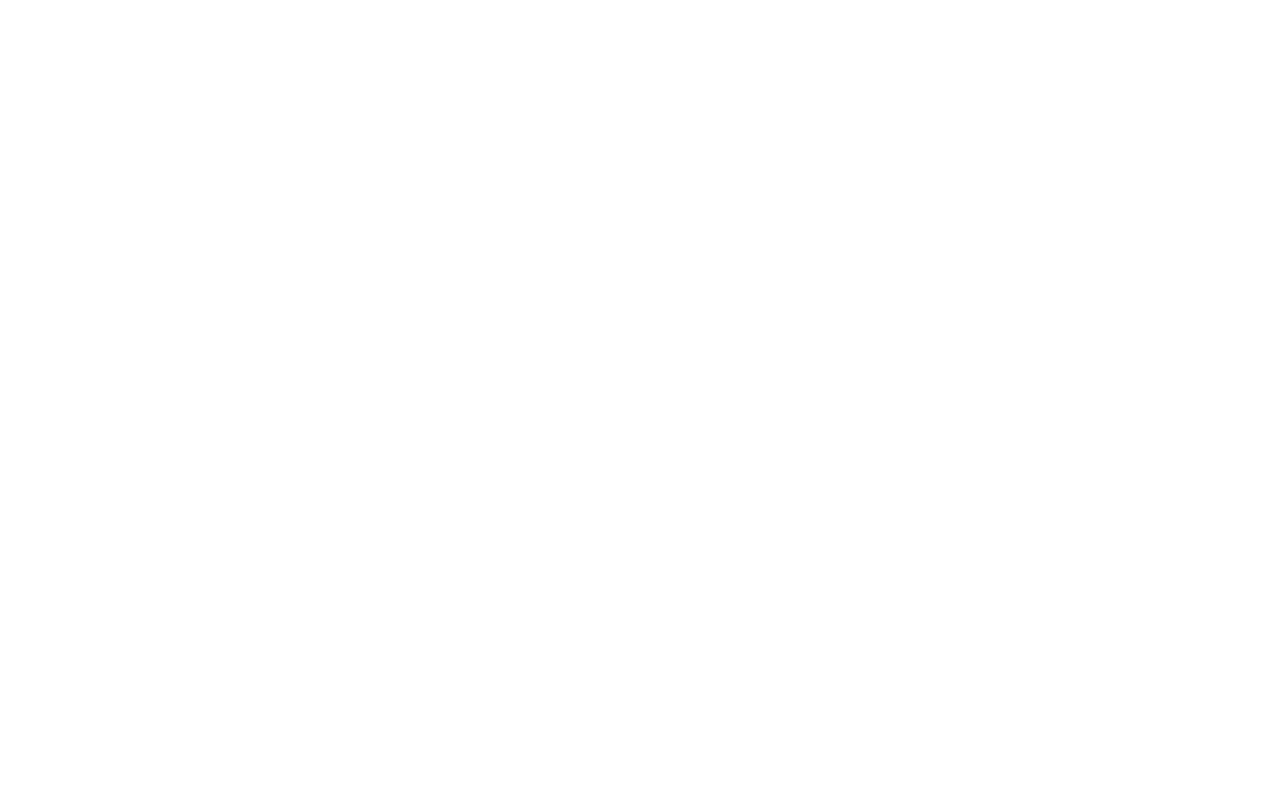
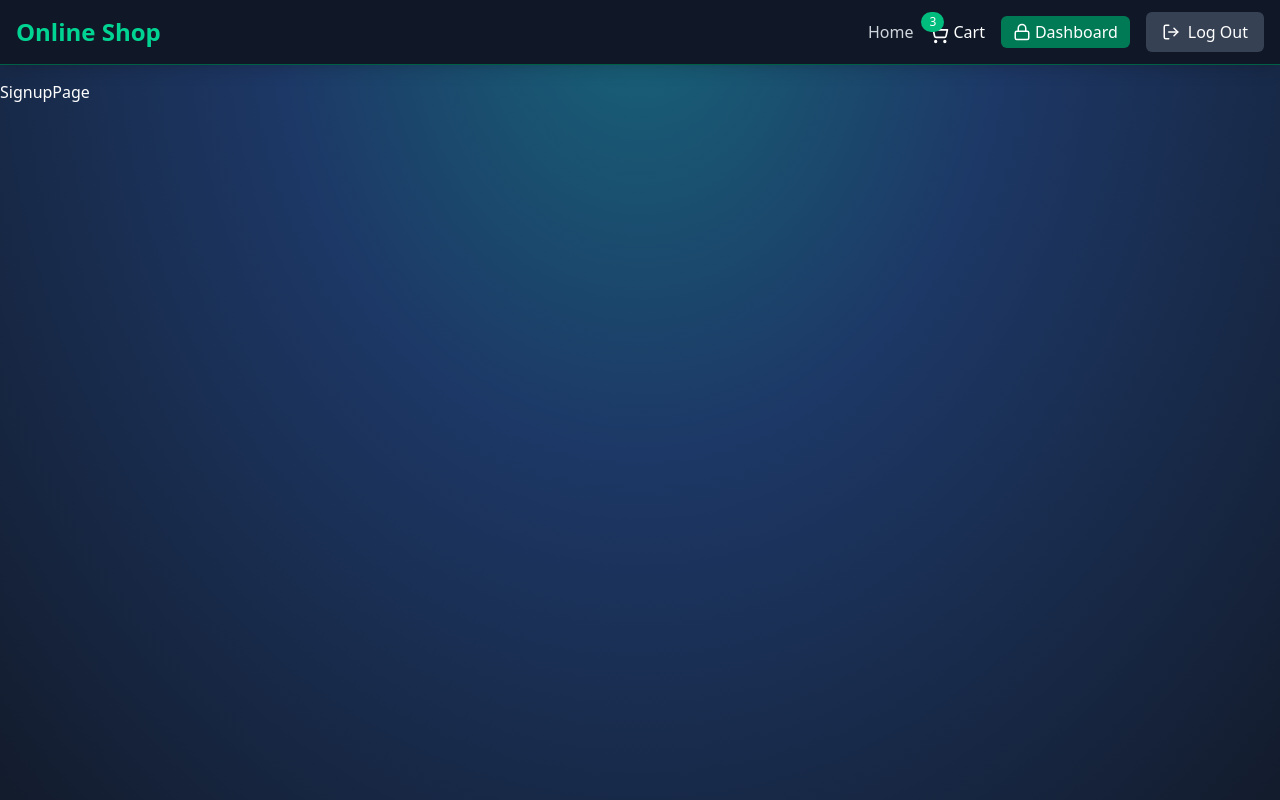
Before and after one commit to HasanAlif/Online_Shop-Advanced-Project-MERN, a React (Vite) app in the folder frontend/: page /signup in a window 1280 px wide. Before the commit this address had no page. Built offline with nearby package versions, Linux system fonts and the light colour scheme.

Commit message:
Navbar Component

```diff
--- a/frontend/src/App.jsx
+++ b/frontend/src/App.jsx
@@ -1,17 +1,29 @@
-import { Route, Routes } from "react-router-dom"
-import HomePage from "./pages/HomePage"
-
-
+import { Route, Routes } from "react-router-dom";
+import HomePage from "./pages/HomePage";
+import SignUpPage from "./pages/SignUpPage";
+import LoginPage from "./pages/LoginPage";
+import Navbar from "./components/Navbar";
 
 function App() {
+  return (
+    <div className="min-h-screen bg-gray-900 text-white relative overflow-hidden">
+      {/* Background gradient */}
+      <div className="absolute inset-0 overflow-hidden">
+        <div className="absolute inset-0">
+          <div className="absolute top-0 left-1/2 -translate-x-1/2 w-full h-full bg-[radial-gradient(ellipse_at_top,rgba(34,211,238,0.4)_0%,rgba(59,130,246,0.3)_40%,rgba(30,41,59,0.2)_100%)]" />
+        </div>
+      </div>
 
-  return (
-    <div>
-      <Routes>
-        <Route path="/" element={<HomePage/>}/>
-      </Routes>
+      <div className="relative z-50 pt-20">
+        <Navbar />
+        <Routes>
+          <Route path="/" element={<HomePage />} />
+          <Route path="/signup" element={<SignUpPage />} />
+          <Route path="/login" element={<LoginPage />} />
+        </Routes>
+      </div>
     </div>
-  )
+  );
 }
 
-export default App
+export default App;
--- /dev/null
+++ b/frontend/src/components/Navbar.jsx
@@ -0,0 +1,85 @@
+import { ShoppingCart, UserPlus, LogIn, LogOut, Lock } from "lucide-react";
+import { Link } from "react-router-dom";
+
+const Navbar = () => {
+  const user = true;
+  const isAdmin = true;
+
+  return (
+    <header className="fixed top-0 left-0 w-full bg-gray-900 bg-opacity-90 backdrop-blur-md shadow-lg z-40 transition-all duration-300 border-b border-emerald-800">
+      <div className="container mx-auto px-4 py-3">
+        <div className="flex flex-wrap justify-between items-center">
+          <Link
+            to="/"
+            className="text-2xl font-bold text-emerald-400 items-center space-x-2 flex"
+          >
+            Online Shop
+          </Link>
+          <nav className="flex flex-wrap items-center gap-4">
+            <Link
+              to={"/"}
+              className="text-gray-300 hover:text-emerald-400 transition duration-300
+					 ease-in-out"
+            >
+              Home
+            </Link>
+            {user && (
+              <Link to={"/cart"} className="relative group">
+                <ShoppingCart
+                  className="inline-block mr-1 group-hover:text-emerald-400"
+                  size={20}
+                />
+                <span className="hidden sm:inline">Cart</span>
+                <span className='absolute -top-2 -left-2 bg-emerald-500 text-white rounded-full px-2 py-0.5
+									text-xs group-hover:bg-emerald-400 transition duration-300 ease-in-out'>
+                  3
+                </span>
+              </Link>
+            )}
+            {isAdmin && (
+              <Link
+                className="bg-emerald-700 hover:bg-emerald-600 text-white px-3 py-1 rounded-md font-medium
+								 transition duration-300 ease-in-out flex items-center"
+                to={"/secret-dashboard"}
+              >
+                <Lock className="inline-block mr-1" size={18} />
+                <span className="hidden sm:inline">Dashboard</span>
+              </Link>
+            )}
+            {user ? (
+              <button
+                className="bg-gray-700 hover:bg-gray-600 text-white py-2 px-4
+						rounded-md flex items-center transition duration-300 ease-in-out"
+                onClick={""}
+              >
+                <LogOut size={18} />
+                <span className="hidden sm:inline ml-2">Log Out</span>
+              </button>
+            ) : (
+              <>
+                <Link
+                  to={"/signup"}
+                  className="bg-emerald-600 hover:bg-emerald-700 text-white py-2 px-4
+									rounded-md flex items-center transition duration-300 ease-in-out"
+                >
+                  <UserPlus className="mr-2" size={18} />
+                  Sign Up
+                </Link>
+                <Link
+                  to={"/login"}
+                  className="bg-gray-700 hover:bg-gray-600 text-white py-2 px-4
+									rounded-md flex items-center transition duration-300 ease-in-out"
+                >
+                  <LogIn className="mr-2" size={18} />
+                  Login
+                </Link>
+              </>
+            )}
+          </nav>
+        </div>
+      </div>
+    </header>
+  );
+};
+
+export default Navbar;
--- /dev/null
+++ b/frontend/src/pages/LoginPage.jsx
@@ -0,0 +1,9 @@
+const LoginPage = () => {
+  return (
+    <div>
+      LoginPage
+    </div>
+  )
+}
+
+export default LoginPage
--- /dev/null
+++ b/frontend/src/pages/SignUpPage.jsx
@@ -0,0 +1,9 @@
+const SignUpPage = () => {
+  return (
+    <div>
+      SignupPage
+    </div>
+  )
+}
+
+export default SignUpPage
```
